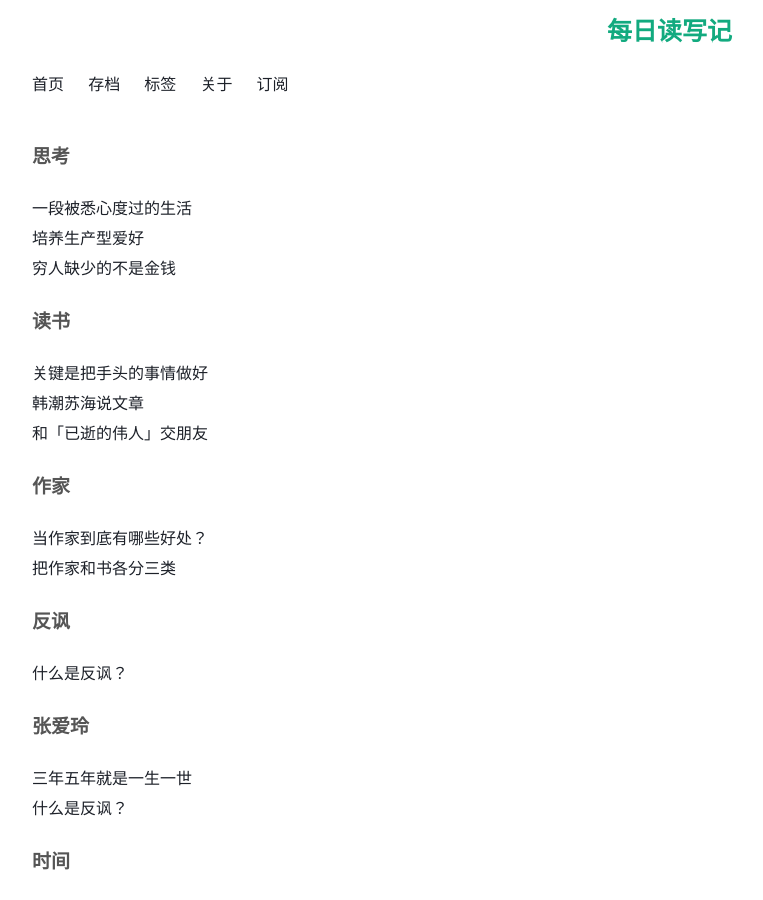
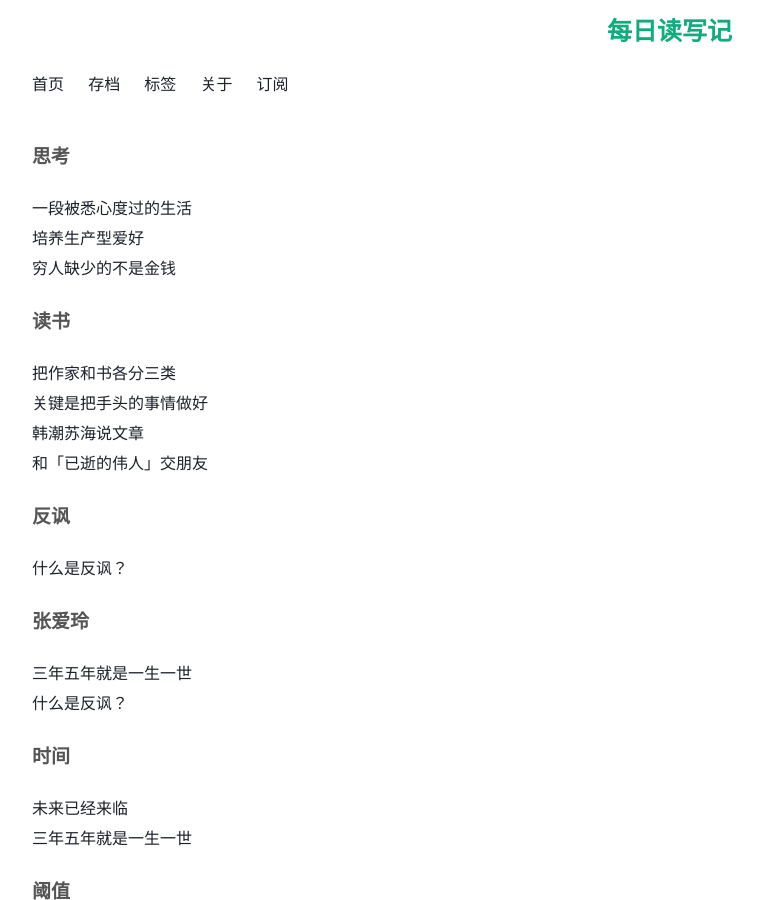
Before and after one commit to Turbo-Snail/ReadingCard, a Jekyll site: the page built from tag.html, in a window 1280 px wide and 900 px high. Shown: the whole window, without its empty margins (258-1021 px from the left). Built offline with Jekyll 4.4.1, drawn with Linux system fonts in a browser that asks for light colours; comment, search, counter and statistics services are not loaded.

Commit message:
Update 2017-06-26-Writers.md

```diff
--- a/_posts/2017-06-26-Writers.md
+++ b/_posts/2017-06-26-Writers.md
@@ -3,7 +3,7 @@
 layout: post
 title: 把作家和书各分三类
 tags:
-- 作家
+- 读书
 status: publish
 type: post
 published: true
```
